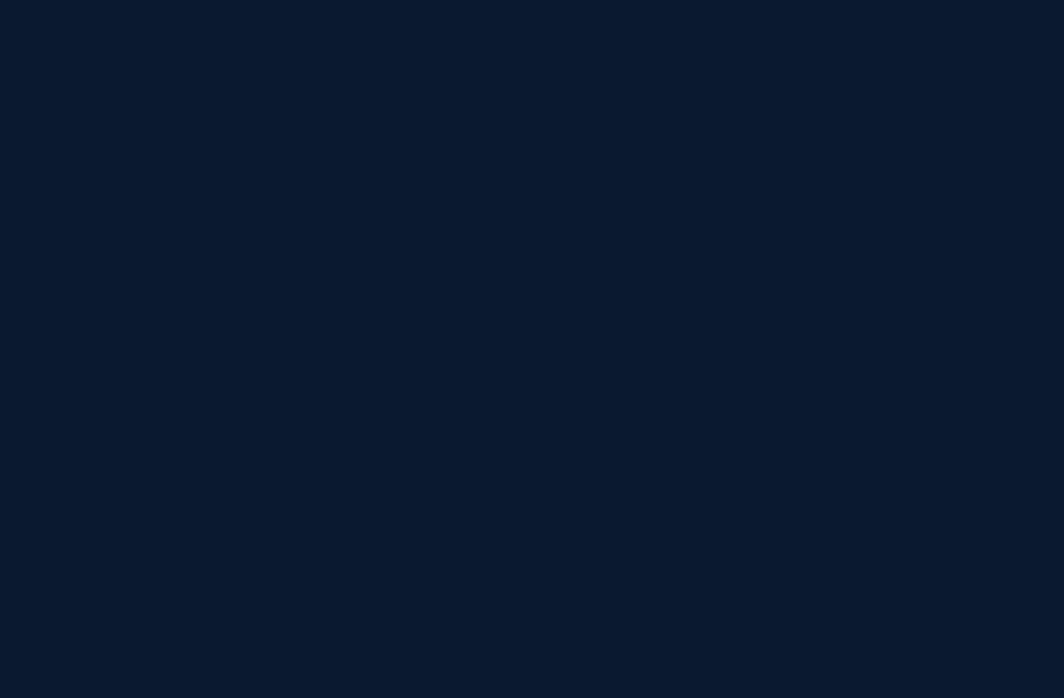
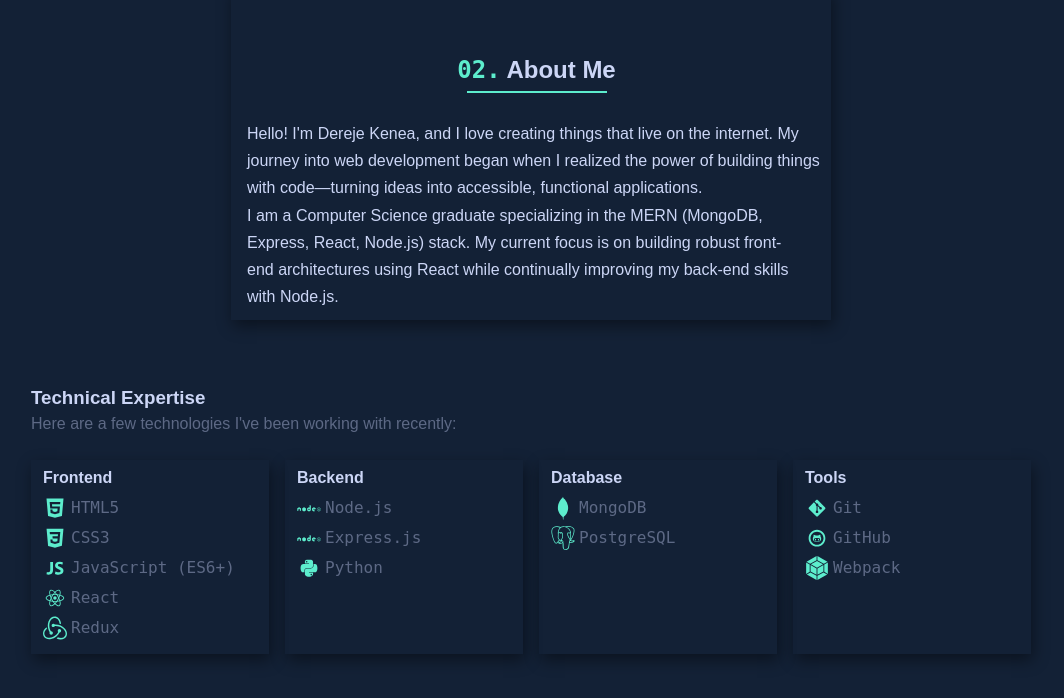
Before and after one commit to dere-12/portfolio, a React (Vite) app: page / in a window 1280 px wide. Shown: the part 874-1572 px from the top of the page, without its empty margins (109-1173 px from the left). Before the commit the page ends 800 px from the top, so only its background shows below. Built offline with nearby package versions, Linux system fonts and the light colour scheme.

Commit message:
feat(About): implement About component and SkillList helper component and add styles to About component

```diff
--- a/package.json
+++ b/package.json
@@ -11,7 +11,8 @@
   },
   "dependencies": {
     "react": "^19.1.1",
-    "react-dom": "^19.1.1"
+    "react-dom": "^19.1.1",
+    "react-icons": "^5.5.0"
   },
   "devDependencies": {
     "@eslint/js": "^9.36.0",
--- a/src/App.jsx
+++ b/src/App.jsx
@@ -1,6 +1,7 @@
 import "./styles/global.css";
 import Header from "./components/Header/Header";
 import Hero from "./components/Hero/Hero";
+import About from "./components/About/About";
 
 function App() {
   return (
@@ -8,6 +9,7 @@
       <Header />
       <main>
         <Hero />
+        <About />
       </main>
     </>
   );
--- /dev/null
+++ b/src/components/About/About.css
@@ -0,0 +1,92 @@
+.about-container {
+  display: flex;
+  flex-direction: column;
+  align-items: center;
+  margin-top: 8rem;
+  padding-bottom: 4rem;
+  background-color: #132136;
+}
+
+.about-content {
+  max-width: 600px;
+  padding: 4rem 5px 10px 1rem;
+  margin-top: 2rem;
+  box-shadow: 2px 6px 15px rgba(0, 0, 0, 0.432);
+  transition: transform 0.4s ease-out;
+}
+
+.about-heading {
+  color: var(--color-text-white);
+  text-align: center;
+  margin-bottom: 2rem;
+  position: relative;
+}
+
+.about-heading::after {
+  content: "";
+  position: absolute;
+  left: 220px;
+  bottom: -5px;
+  width: 140px;
+  height: 2px;
+  background-color: var(--color-primary);
+  transition: width 0.3s ease-out;
+}
+
+.about-content .about-number {
+  color: var(--color-primary);
+  font-family: var(--font-family-mono);
+}
+
+.about-narrative {
+  color: var(--color-text-white);
+  line-height: 1.7;
+}
+
+.skills-list-container {
+  margin-top: 4rem;
+}
+
+.skills-list-title {
+  color: var(--color-text-white);
+}
+
+.skills-list-description {
+  color: var(--color-text-gray);
+}
+
+.skills-categories-grid {
+  max-width: 1000px;
+  display: flex;
+  gap: 1rem;
+  margin-top: 1.5rem;
+}
+
+.skill-category {
+  box-shadow: 2px 6px 15px rgba(0, 0, 0, 0.432);
+  width: 250px;
+  padding: 6px 0 14px 12px;
+  transition: transform 0.4s ease-out;
+}
+
+.about-content:hover,
+.skill-category:hover {
+  transform: translateY(-6px);
+}
+
+.skill-category > h4 {
+  color: var(--color-text-white);
+}
+
+.skill-item {
+  list-style: none;
+  display: flex;
+  gap: 4px;
+  margin-top: 6px;
+  font-family: var(--font-family-mono);
+  color: var(--color-text-gray);
+}
+
+.skill-icon {
+  color: var(--color-primary);
+}
--- /dev/null
+++ b/src/components/About/About.jsx
@@ -0,0 +1,56 @@
+import "./About.css";
+import SkillList from "./SkillList";
+
+const About = () => {
+  return (
+    <section id="about" className="about-container">
+      <div className="about-content">
+        <h2 className="about-heading">
+          <span className="about-number">02.</span> About Me
+        </h2>
+        <div className="about-narrative">
+          <p>
+            Hello! I'm Dereje Kenea, and I love creating things that live on the
+            internet. My journey into web development began when I realized the
+            power of building things with code—turning ideas into accessible,
+            functional applications.
+          </p>
+          <p>
+            I am a Computer Science graduate specializing in the MERN (MongoDB,
+            Express, React, Node.js) stack. My current focus is on building
+            robust front-end architectures using React while continually
+            improving my back-end skills with Node.js.
+          </p>
+        </div>
+      </div>
+
+      <div className="skills-list-container">
+        <h3 className="skills-list-title">Technical Expertise</h3>
+        <p className="skills-list-description">
+          Here are a few technologies I've been working with recently:
+        </p>
+
+        <div className="skills-categories-grid">
+          <div className="skill-category">
+            <h4>Frontend</h4>
+            <SkillList category="frontend" />
+          </div>
+          <div className="skill-category">
+            <h4>Backend</h4>
+            <SkillList category="backend" />
+          </div>
+          <div className="skill-category">
+            <h4>Database</h4>
+            <SkillList category="database" />
+          </div>
+          <div className="skill-category">
+            <h4>Tools</h4>
+            <SkillList category="tools" />
+          </div>
+        </div>
+      </div>
+    </section>
+  );
+};
+
+export default About;
--- /dev/null
+++ b/src/components/About/SkillList.jsx
@@ -0,0 +1,20 @@
+import { allSkills } from "./skillsData";
+
+const SkillList = ({ category }) => {
+  const filteredSkills = allSkills.filter(
+    (skill) => skill.category === category
+  );
+
+  return (
+    <ul>
+      {filteredSkills.map((skill) => (
+        <li key={skill.name} className="skill-item">
+          <skill.icon className="skill-icon" size={24} />
+          {skill.name}
+        </li>
+      ))}
+    </ul>
+  );
+};
+
+export default SkillList;
--- /dev/null
+++ b/src/components/About/skillsData.js
@@ -0,0 +1,28 @@
+import {
+  DiJavascript1,
+  DiReact,
+  DiNodejs,
+  DiMongodb,
+  DiHtml5,
+  DiCss3,
+  DiGit,
+  DiPython,
+  DiGithub,
+} from "react-icons/di";
+import { SiPostgresql, SiRedux, SiWebpack } from "react-icons/si";
+
+export const allSkills = [
+  { name: "HTML5", icon: DiHtml5, category: "frontend" },
+  { name: "CSS3", icon: DiCss3, category: "frontend" },
+  { name: "JavaScript (ES6+)", icon: DiJavascript1, category: "frontend" },
+  { name: "React", icon: DiReact, category: "frontend" },
+  { name: "Redux", icon: SiRedux, category: "frontend" },
+  { name: "Node.js", icon: DiNodejs, category: "backend" },
+  { name: "Express.js", icon: DiNodejs, category: "backend" },
+  { name: "Python", icon: DiPython, category: "backend" },
+  { name: "MongoDB", icon: DiMongodb, category: "database" },
+  { name: "PostgreSQL", icon: SiPostgresql, category: "database" },
+  { name: "Git", icon: DiGit, category: "tools" },
+  { name: "GitHub", icon: DiGithub, category: "tools" },
+  { name: "Webpack", icon: SiWebpack, category: "tools" },
+];
--- a/src/components/Header/Header.css
+++ b/src/components/Header/Header.css
@@ -3,7 +3,7 @@
   align-items: center;
   justify-content: space-between;
   border-bottom: 1px solid #414141;
-  padding: 6px 2rem;
+  padding: 10px 2rem 6px 2rem;
 }
 
 .logo-container {
@@ -23,6 +23,8 @@
 
 .header-nav span {
   color: var(--color-primary);
+  font-family: var(--font-family-mono);
+  font-size: 14px;
 }
 
 .header-link {
--- a/src/components/Hero/Hero.css
+++ b/src/components/Hero/Hero.css
@@ -1,7 +1,9 @@
 .hero-container {
   display: grid;
   grid-template-columns: 60% 30%;
-  padding: 4rem 0 4rem 4rem;
+  grid-template-rows: 400px;
+  padding: 7rem 0 0 4rem;
+  height: 80vh;
 }
 
 .hero-greeting {
@@ -25,7 +27,7 @@
   color: var(--color-text-white);
   font-size: 15px;
   margin-top: 1.5rem;
-  margin-bottom: 3rem;
+  margin-bottom: 4rem;
 }
 
 .cta-buttons {
```
Also changed, not shown: 1 other file (tests, documents, lock files or other folders).
